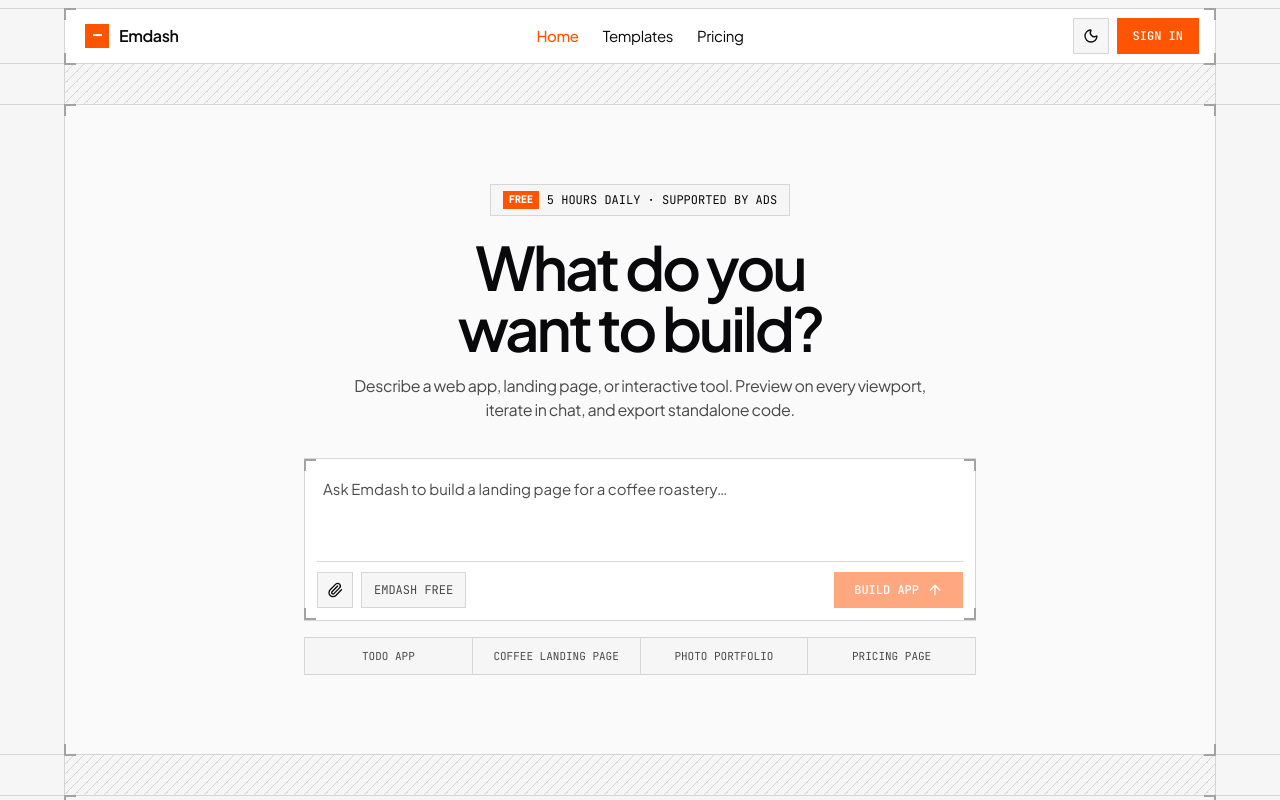
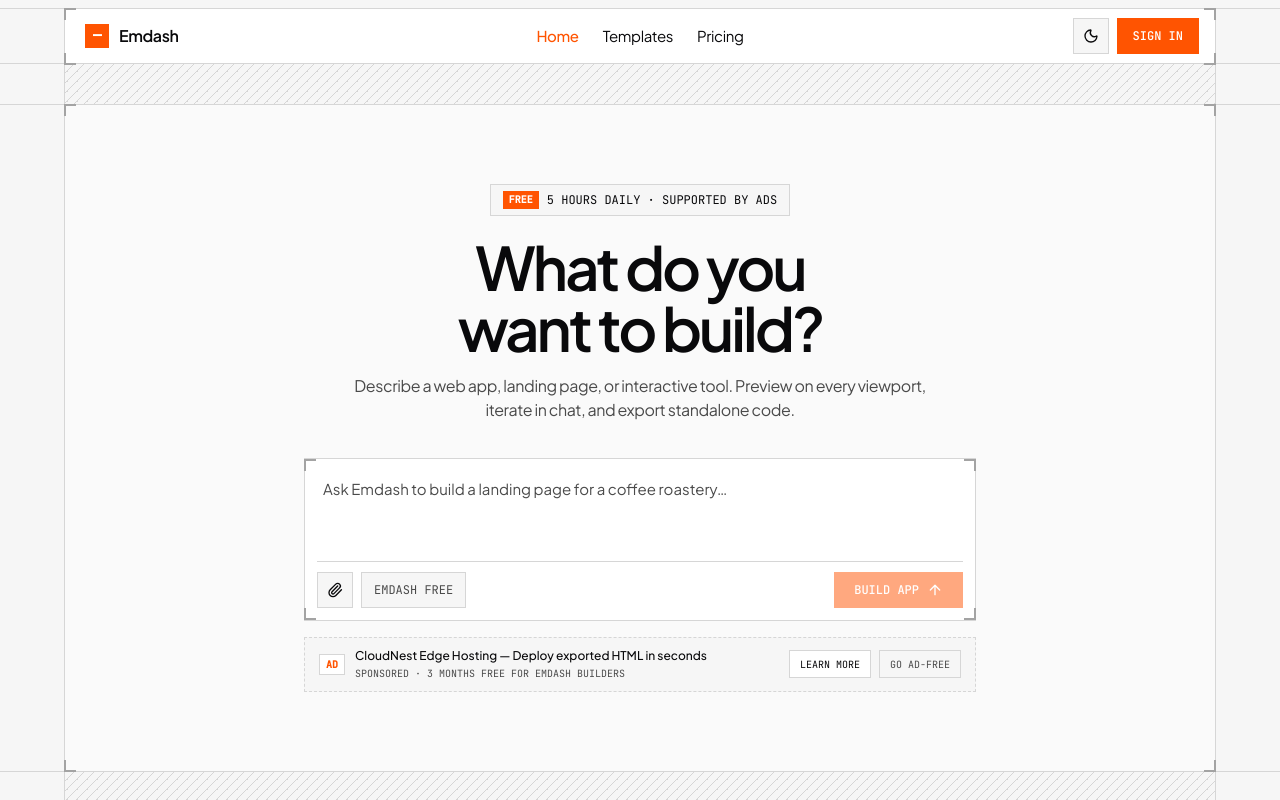
Before and after one commit to ketanofc/Emdash, a React (Vite) app: page / in a window 1280 px wide. Shown: the top 800 px of the page. Built offline with nearby package versions, Linux system fonts and the light colour scheme.

Commit message:
feat(ui): replace quick prompt chips with ad banner
Remove quick prompt chips from the HomeView and introduce an ad sponsor banner for non-pro users to support application monetization.

```diff
--- a/src/components/HomeView.tsx
+++ b/src/components/HomeView.tsx
@@ -4,7 +4,6 @@ import { Button } from "@/src/components/ui/button";
 import { Textarea } from "@/src/components/ui/textarea";
 import { CornerBrackets } from "@/src/components/CornerBrackets";
 import {
-  QUICK_CHIPS,
   ROTATING_PLACEHOLDERS,
   TEMPLATES,
   type TemplateItem,
@@ -281,22 +280,42 @@ export function HomeView({
             </div>
           </div>
 
-          {/* Quick Prompt Bar */}
-          <div className="w-full max-w-2xl grid grid-cols-2 sm:grid-cols-4 gap-px bg-edge border border-edge mt-4">
-            {QUICK_CHIPS.map((chip) => (
-              <button
-                key={chip.label}
-                type="button"
-                onClick={() => {
-                  onPromptChange(chip.prompt);
-                  textareaRef.current?.focus();
-                }}
-                className="bg-background hover:bg-card hover:text-primary px-3 py-2.5 font-mono uppercase text-[11px] text-muted-foreground transition-colors truncate cursor-pointer"
-              >
-                {chip.label}
-              </button>
-            ))}
-          </div>
+          {/* Ad Sponsor Banner */}
+          {!isPro && (
+            <div className="w-full max-w-2xl mt-4 border border-dashed border-edge bg-background px-3.5 py-2.5 flex flex-col sm:flex-row sm:items-center justify-between gap-2.5">
+              <div className="flex items-center gap-2.5 min-w-0">
+                <span className="font-mono uppercase text-[10px] font-semibold border border-edge px-1.5 py-0.5 text-primary bg-card shrink-0">
+                  Ad
+                </span>
+                <div className="min-w-0">
+                  <div className="text-xs font-medium text-foreground truncate">
+                    CloudNest Edge Hosting — Deploy exported HTML in seconds
+                  </div>
+                  <div className="font-mono uppercase text-[10px] text-muted-foreground mt-0.5">
+                    Sponsored · 3 months free for Emdash builders
+                  </div>
+                </div>
+              </div>
+              <div className="flex items-center gap-2 shrink-0">
+                <button
+                  type="button"
+                  onClick={() =>
+                    toast.info("CloudNest hosting: 3 months free for Emdash builders")
+                  }
+                  className="h-7 px-2.5 border border-edge bg-card hover:border-primary hover:text-primary font-mono uppercase text-[10px] text-foreground transition-colors cursor-pointer"
+                >
+                  Learn more
+                </button>
+                <button
+                  type="button"
+                  onClick={onOpenPricing}
+                  className="h-7 px-2.5 border border-edge bg-background hover:border-neutral font-mono uppercase text-[10px] text-muted-foreground hover:text-foreground transition-colors cursor-pointer"
+                >
+                  Go ad-free
+                </button>
+              </div>
+            </div>
+          )}
         </div>
       </section>
 
```
